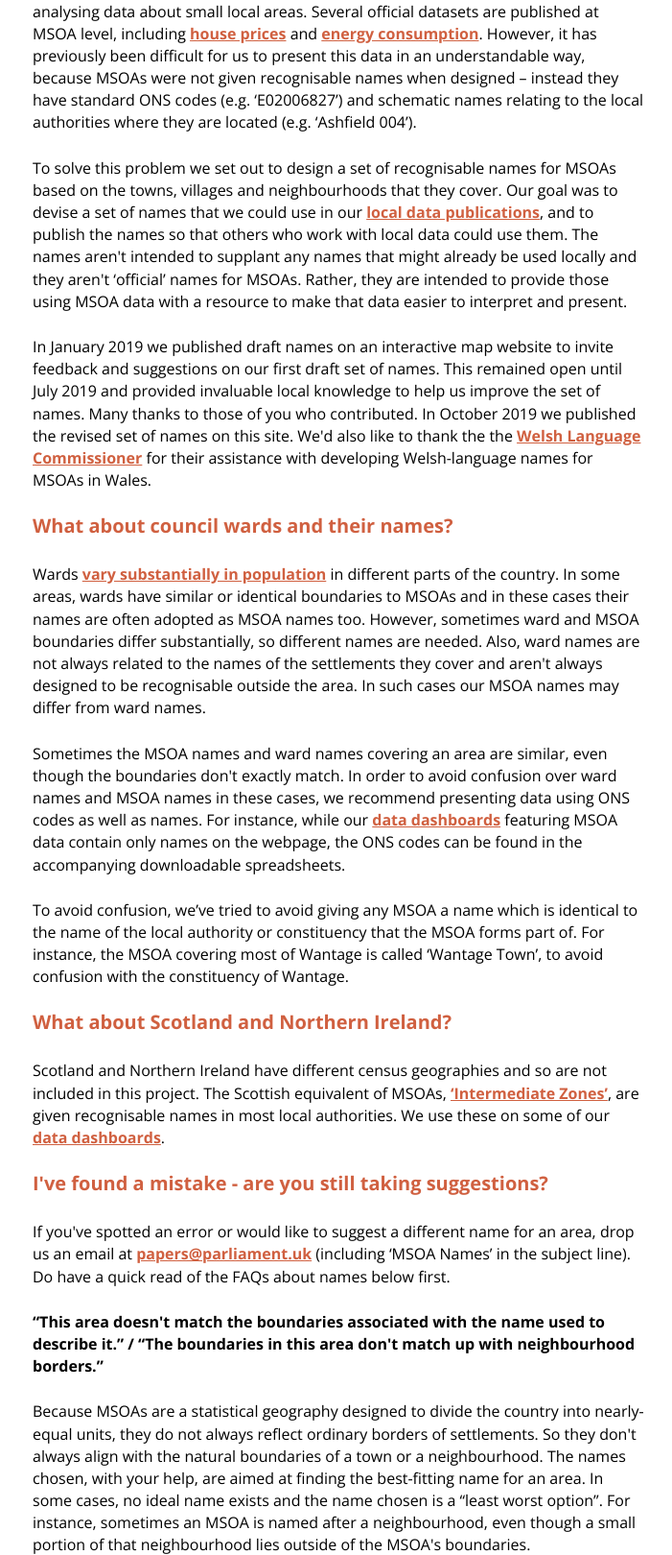
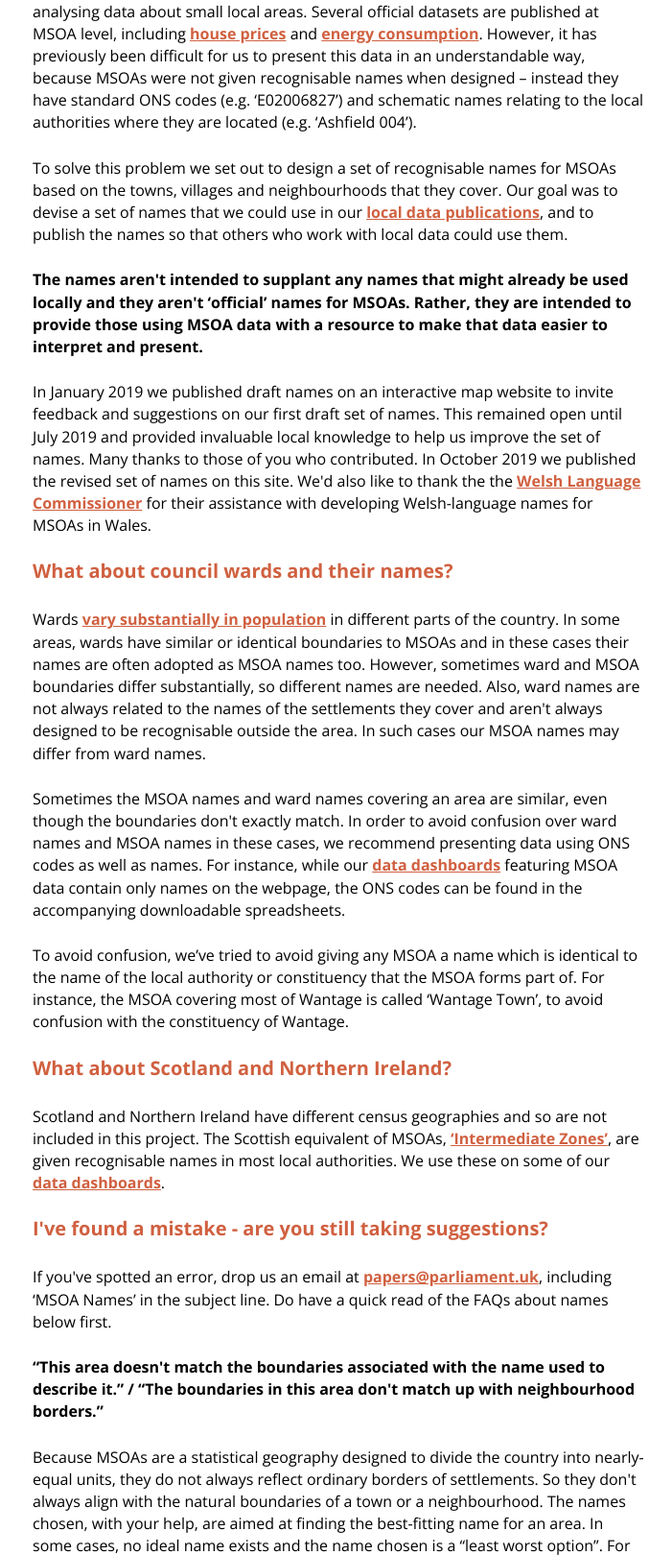
Before and after one commit to ukparliament/visual.parliament.uk-msoanames, a Flask app: page / in a window 1280 px wide. Shown: the part 870-2490 px from the top of the page at 96% size, without its empty margins (286-987 px from the left). Run offline with Flask 2, Linux system fonts and the light colour scheme; some libraries are stand-ins or nearby versions.

Commit message:
Updated landing page text

```diff
--- a/templates/index.html
+++ b/templates/index.html
@@ -44,7 +44,9 @@
 
             <p>Because of their relatively consistent size across the country, they are a useful unit for analysing data about small local areas. Several official datasets are published at MSOA level, including <a href="https://www.ons.gov.uk/peoplepopulationandcommunity/housing/datasets/hpssadataset2medianhousepricebymsoaquarterlyrollingyear">house prices</a> and <a href="https://www.gov.uk/government/statistics/sub-national-electricity-and-gas-consumption-at-lsoa-msoa-and-igz-level-in-2016">energy consumption</a>. However, it has previously been difficult for us to present this data in an understandable way, because MSOAs were not given recognisable names when designed &ndash; instead they have standard ONS codes (e.g. &lsquo;E02006827&rsquo;) and schematic names relating to the local authorities where they are located (e.g. &lsquo;Ashfield 004&rsquo;). </p>
 
-            <p>To solve this problem we set out to design a set of recognisable names for MSOAs based on the towns, villages and neighbourhoods that they cover. Our goal was to devise a set of names that we could use in our <a href="https://commonslibrary.parliament.uk/local-data-browse-by-topic/">local data publications</a>, and to publish the names so that others who work with local data could use them. The names aren't intended to supplant any names that might already be used locally and they aren't &lsquo;official&rsquo; names for MSOAs. Rather, they are intended to provide those using MSOA data with a resource to make that data easier to interpret and present.</p>
+            <p>To solve this problem we set out to design a set of recognisable names for MSOAs based on the towns, villages and neighbourhoods that they cover. Our goal was to devise a set of names that we could use in our <a href="https://commonslibrary.parliament.uk/local-data-browse-by-topic/">local data publications</a>, and to publish the names so that others who work with local data could use them.</p>
+
+            <p><b>The names aren't intended to supplant any names that might already be used locally and they aren't &lsquo;official&rsquo; names for MSOAs. Rather, they are intended to provide those using MSOA data with a resource to make that data easier to interpret and present.</b></p>
 
             <p>In January 2019 we published draft names on an interactive map website to invite feedback and suggestions on our first draft set of names. This remained open until July 2019 and provided invaluable local knowledge to help us improve the set of names. Many thanks to those of you who contributed. In October 2019 we published the revised set of names on this site. We'd also like to thank the the <a href="http://www.comisiynyddygymraeg.cymru/english/Pages/Home.aspx">Welsh Language Commissioner</a> for their assistance with developing Welsh-language names for MSOAs in Wales.</p>
 
@@ -62,7 +64,7 @@
 
             <h2>I've found a mistake - are you still taking suggestions?</h2>
 
-            <p>If you've spotted an error or would like to suggest a different name for an area, drop us an email at <a href="mailto:papers@parliament.uk?subject=MSOA Names">papers@parliament.uk</a> (including &lsquo;MSOA Names&rsquo; in the subject line). Do have a quick read of the FAQs about names below first.</p>
+            <p>If you've spotted an error, drop us an email at <a href="mailto:papers@parliament.uk?subject=MSOA Names">papers@parliament.uk</a>, including &lsquo;MSOA Names&rsquo; in the subject line. Do have a quick read of the FAQs about names below first.</p>
 
             <p><b>&ldquo;This area doesn't match the boundaries associated with the name used to describe it.&rdquo; / &ldquo;The boundaries in this area don't match up with neighbourhood borders.&rdquo;</b></p>
 
```
